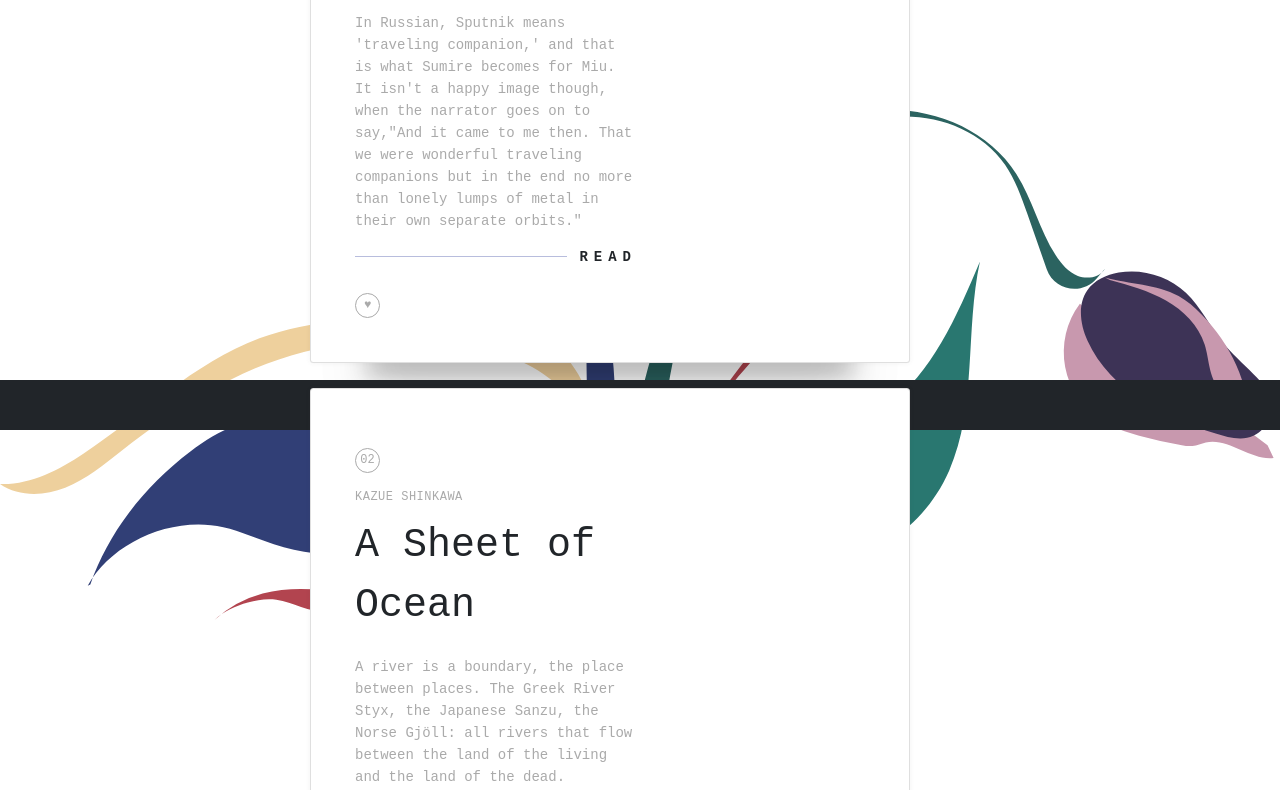
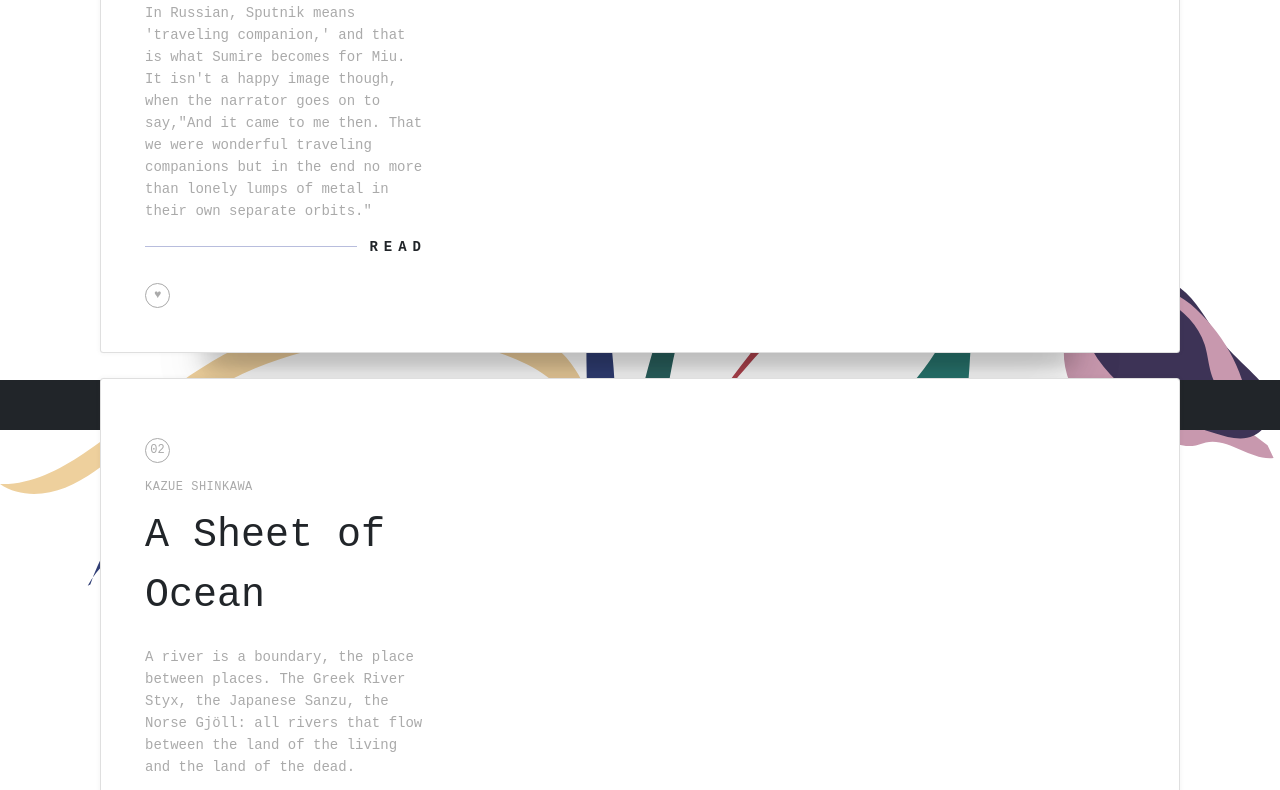
Before and after one commit to wiredlime/pixie, a plain HTML site: page booklist.html in a window 1280 px wide. Shown: the part 370-1160 px from the top of the page. Drawn offline with nearby package versions, Linux system fonts and the light colour scheme.

Commit message:
Add files via upload

```diff
--- a/stylebooklist.css
+++ b/stylebooklist.css
@@ -1,12 +1,13 @@
 .navbar {
   font-family: "Courier New", Courier, monospace;
+  width: 100%;
 }
 
 .container {
   display: grid;
   grid-template-columns: 100%;
-  margin: 40px;
-  padding: 0px;
+  /* margin: 40px; */
+  padding: 30px;
 }
 
 body,
@@ -44,8 +45,8 @@ html {
 
 .card-container {
   margin: 25px auto 0;
-  position: relative;
-  width: 600px;
+  position: static;
+  width: 100%;
 }
 
 .card {
```
